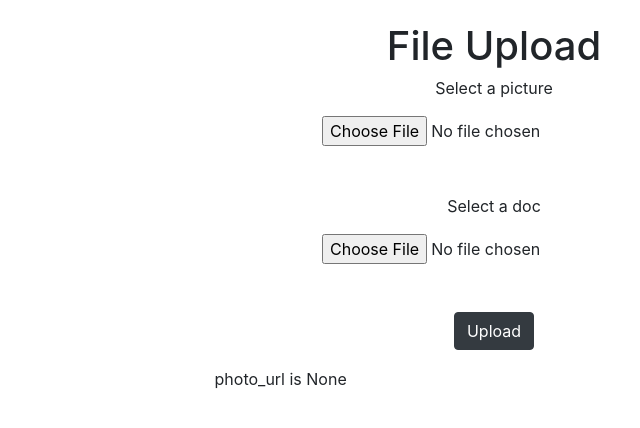
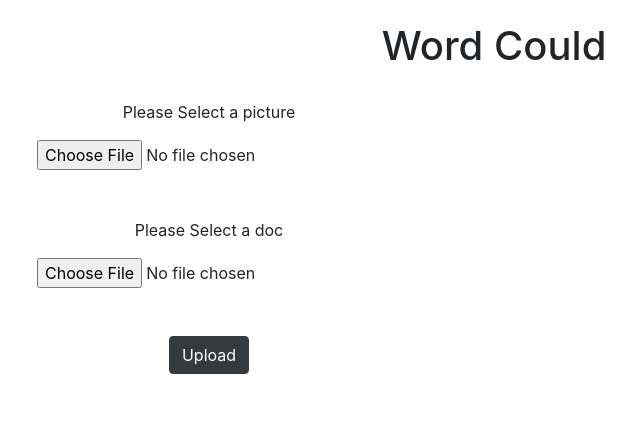
Before and after one commit to jianchuanjie/congenial-disco, a Flask app: page /uploads in a window 1280 px wide. Shown: the part 56-484 px from the top of the page, without its empty margins (146-786 px from the left). Run offline with Flask 2, Linux system fonts and the light colour scheme; parts of the project's set-up code (start-up, migrations or seed data) failed here and were passed over; some libraries are stand-ins or nearby versions.

Commit message:
modified the web

```diff
--- a/back/templates/uploads.html
+++ b/back/templates/uploads.html
@@ -3,53 +3,37 @@
 {% block body %}
 
 <title>Upload File</title>
-<h1 class="text-center">File Upload</h1>
-<form method="POST" enctype="multipart/form-data">
+<h1 class="text-center">Word Could</h1>
+<br>
+
 <div class="container">
     <div class="row">
-        <div class="col-md-2"></div>
-        <div class="col-md-8 mb-3 text-center">
+    <!-- <div class="col-md-2"></div> -->
+    <div class="col-md-6 mb-3 text-center">
+        <form method="POST" enctype="multipart/form-data">
                 {{ form.hidden_tag() }}
-            <p>Select a picture</p>
+                <p>Please Select a picture</p>
                 {{ form.photo }}
                  <br><br><br>
-            <p>Select a doc</p>
+                <p>Please Select a doc</p>
                 {{ form.doc }}
                 {% for error in form.photo.errors %}
                     <span style="color: red;">{{ error }}</span>
                 {% endfor %}<br><br><br>
                 {{ form.submit(class="btn btn-dark") }}
+        </form>
     </div>
-        <div class="col-md-2"></div>
-    </div>
-    </div>
-
 {% if photo_url %}
-<br>
-<div class="container">
     <div class="col-md-6">
-        <div class="card" style="width: 18rem;">
+        <div class="card" style="width: 24rem;">
         <img class="card-img-top" src="{{ photo_url }}" alt="Card image cap">
             <div class="card-body">
                 <p class="card-text">...</p>
             </div>
         </div>
     </div>
-<!--     <div class="col-md-6">
-        <div class="card" style="width: 18rem;">
-        <img class="card-img-top" src="/Users/jian/code/wordcloud/pic/image_6.jpg" alt="Card image cap">
-            <div class="card-body">
-                <p class="card-text">...</p>
+{% endif %}
     </div>
 </div>
-    </div> -->
-</div>
-{% else %}
-<div class="col-md-2"></div>
-        <div class="col-md-8 mb-3 text-center">
-        <p>photo_url is None</p>
-        </div>
-        <div class="col-md-2"></div>
-{% endif %}
 
 {% endblock %}
```
Lines whose indentation alone changed are shown as unchanged.
